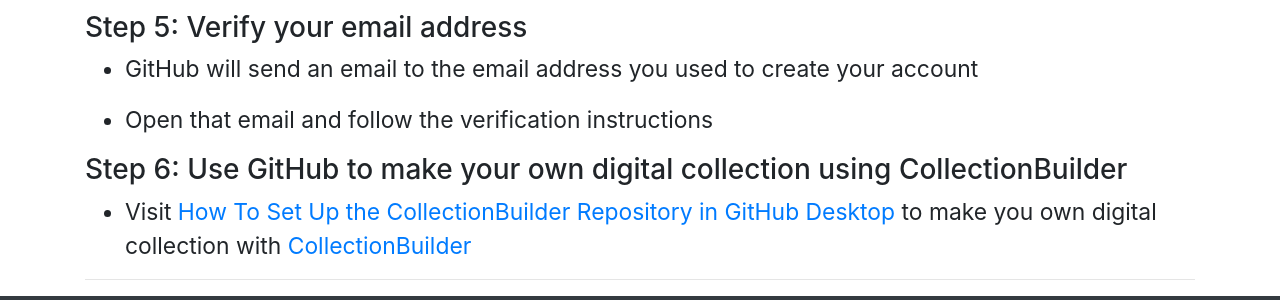
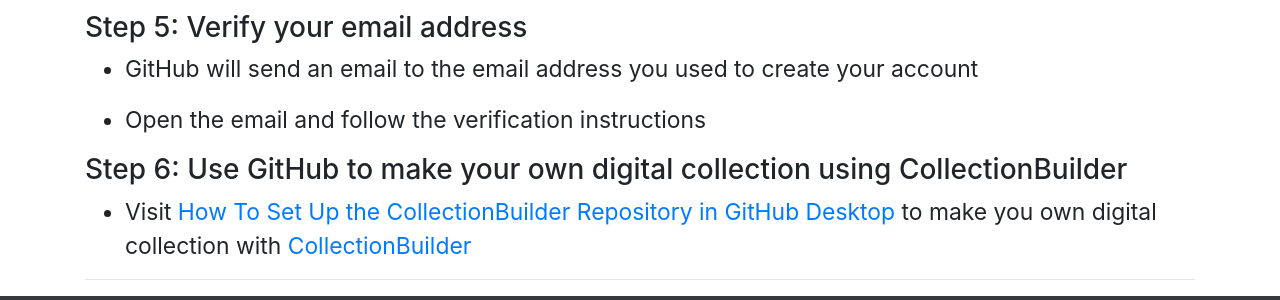
Before and after one commit to lib-static/howto, a Jekyll site: the page built from howtos/setupgithubaccount.md, in a window 1280 px wide and 900 px high, scrolled down 1585 px. Shown: the part 442-742 px from the top of the window. Built offline with Jekyll 4.4.1, drawn with Linux system fonts in a browser that asks for light colours.

Commit message:
text edit

```diff
--- a/howtos/setupgithubaccount.md
+++ b/howtos/setupgithubaccount.md
@@ -35,7 +35,7 @@ The free version has all of the features necessary to make your website, but you
 
 - GitHub will send an email to the email address you used to create your account
 
-- Open that email and follow the verification instructions
+- Open the email and follow the verification instructions
 
 ### Step 6: Use GitHub to make your own digital collection using CollectionBuilder
 
```
